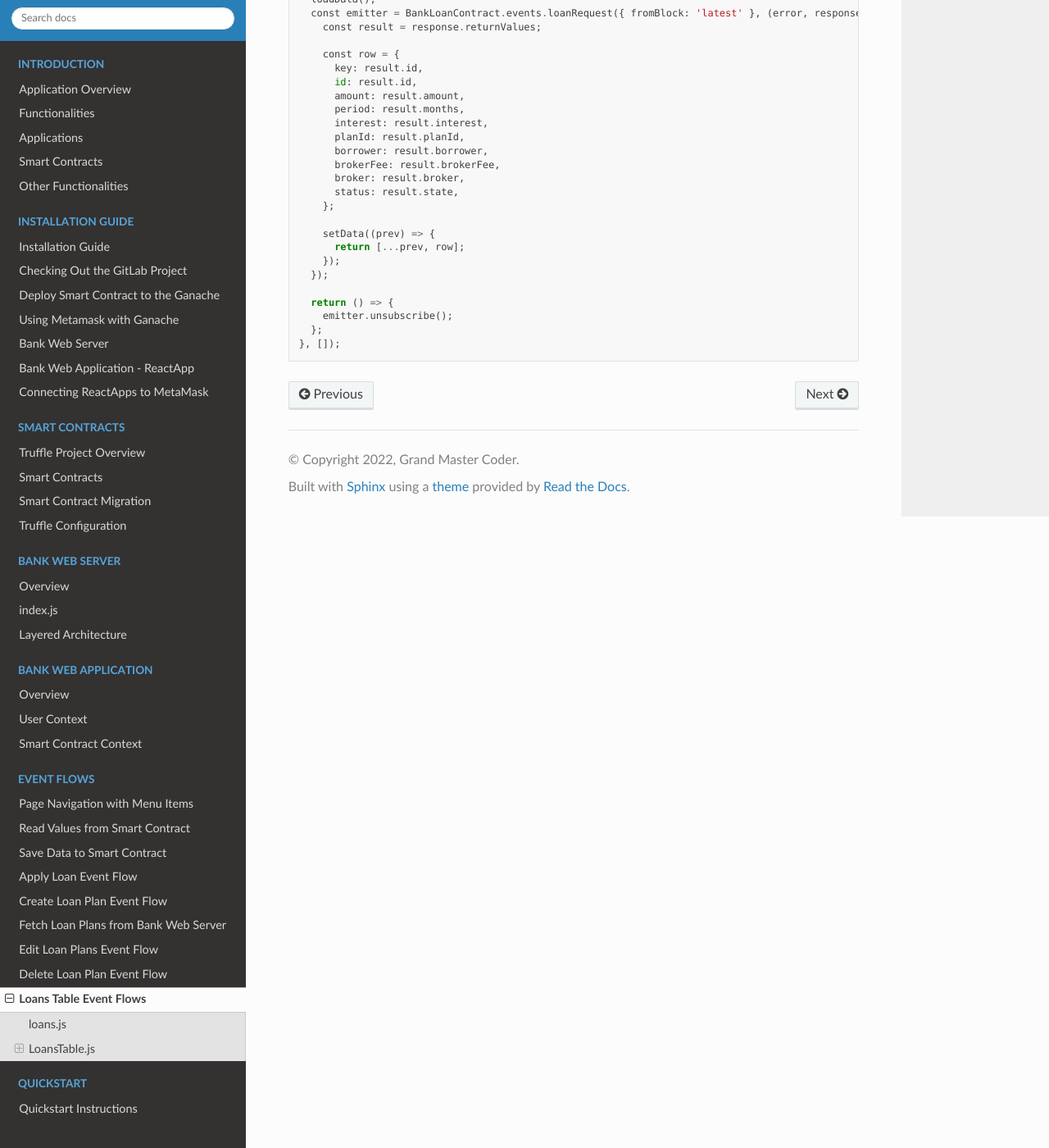
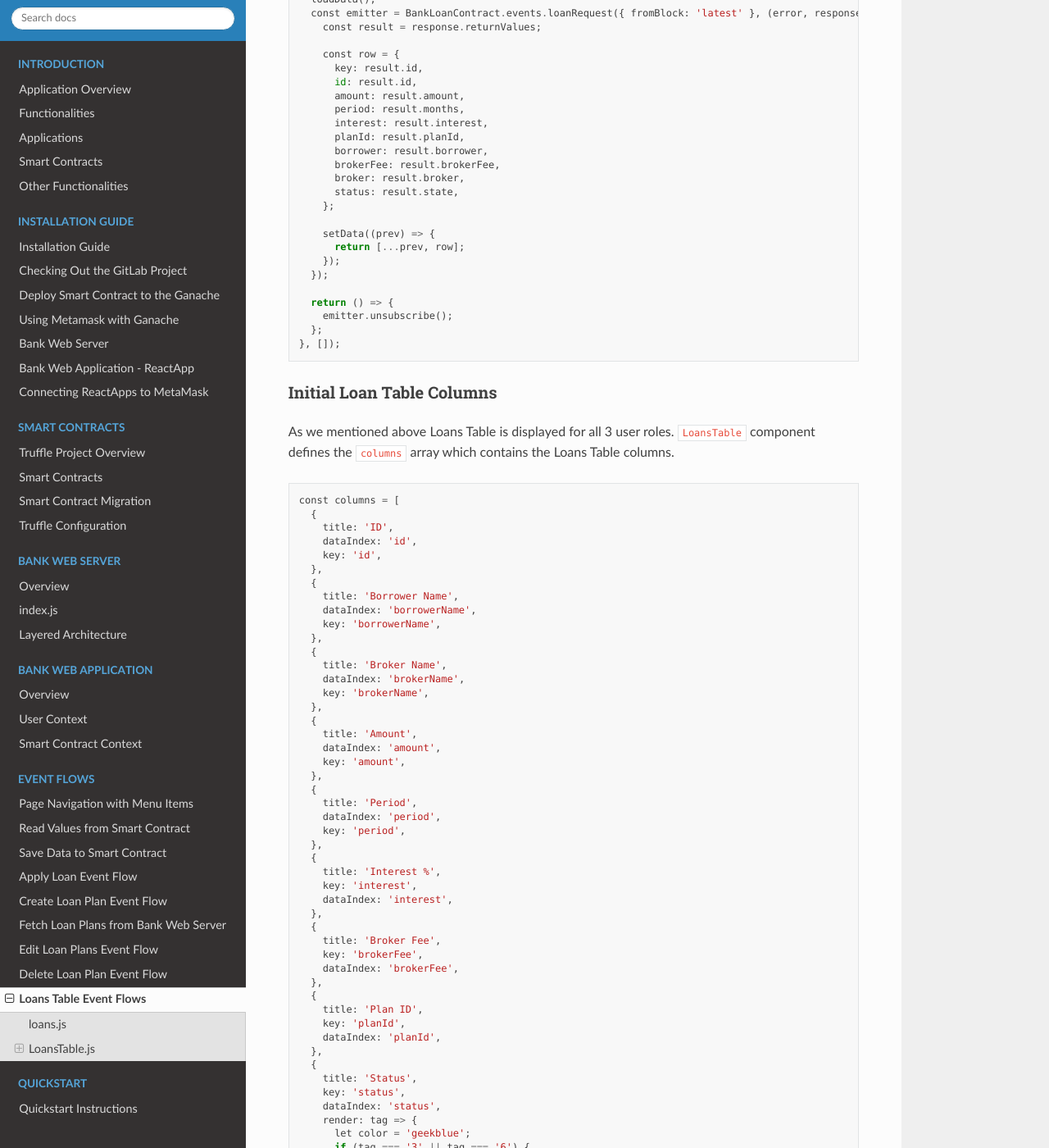
Before and after one commit to NivedithaKarthikeyan/LandregistryApp, a Sphinx documentation site: the page built from docs/source/eventFlow/loans.rst, in a window 1280 px wide and 1400 px high, scrolled down 7766 px. Shown: the whole window at 82% size. Built offline with Sphinx 7.4.7 and the Read the Docs theme 2.0.0, drawn with Linux system fonts in a browser that asks for light colours; some of the changed text lies outside the part shown.

Commit message:
Loan table doc

```diff
--- a/docs/source/blockchain/smartContracts.rst
+++ b/docs/source/blockchain/smartContracts.rst
@@ -163,7 +163,7 @@ User - This struct holds user attributes. ::
     struct User{
         uint id;
         string socialSecurityId; // each property has an unique social security id
-        address userAddress;
+        address walletAddress;
         string name;
         Role role;
         bool isBankApproved;
@@ -171,7 +171,7 @@ User - This struct holds user attributes. ::
 
 * ``id`` - System assigned id for the user. This is an incremental number.
 * ``socialSecurityId`` - Social security number.
-* ``userAddress`` - User wallet account address (from Ganache or other blockchain).
+* ``walletAddress`` - User wallet account address (from Ganache or other blockchain).
 * ``name`` - User name.
 * ``role`` - User role (BROKER, BORROWER).
 * ``isBankApproved`` - Whether Bank ratifies the user.
--- a/docs/source/eventFlow/loans.rst
+++ b/docs/source/eventFlow/loans.rst
@@ -325,3 +325,107 @@ Complete ``useEffect`` hook script. ::
       emitter.unsubscribe();
     };
   }, []);
+
+Initial Loan Table Columns
+~~~~~~~~~~~~~~~~~~~~~~~~~~
+
+As we mentioned above Loans Table is displayed for all 3 user roles.
+``LoansTable`` component defines the ``columns`` array which contains the Loans Table columns. ::
+
+  const columns = [
+    {
+      title: 'ID',
+      dataIndex: 'id',
+      key: 'id',
+    },
+    {
+      title: 'Borrower Name',
+      dataIndex: 'borrowerName',
+      key: 'borrowerName',
+    },
+    {
+      title: 'Broker Name',
+      dataIndex: 'brokerName',
+      key: 'brokerName',
+    },
+    {
+      title: 'Amount',
+      dataIndex: 'amount',
+      key: 'amount',
+    },
+    {
+      title: 'Period',
+      dataIndex: 'period',
+      key: 'period',
+    },
+    {
+      title: 'Interest %',
+      key: 'interest',
+      dataIndex: 'interest',
+    },
+    {
+      title: 'Broker Fee',
+      key: 'brokerFee',
+      dataIndex: 'brokerFee',
+    },
+    {
+      title: 'Plan ID',
+      key: 'planId',
+      dataIndex: 'planId',
+    },
+    {
+      title: 'Status',
+      key: 'status',
+      dataIndex: 'status',
+      render: tag => {
+        let color = 'geekblue';
+        if (tag === '3' || tag === '6') {
+          color = 'red';
+        } else if (tag === '2' || tag === '5') {
+          color = 'green';
+        }
+        return (
+          <Tag color={color} key={tag}>
+            {state[tag]}
+          </Tag>
+        );
+      },
+    },
+  ];
+
+All columns objects have following properties.
+
+* ``title`` - Column name.
+* ``dataIndex`` - Loan object property to disply in the column.
+* ``key`` - Unique identifier for the column.
+
+``Status`` column has ``render`` property to do a conditional rendering. ::
+
+  render: tag => {
+    let color = 'geekblue';
+    if (tag === '3' || tag === '6') {
+      color = 'red';
+    } else if (tag === '2' || tag === '5') {
+      color = 'green';
+    }
+    return (
+      <Tag color={color} key={tag}>
+        {state[tag]}
+      </Tag>
+    );
+  },
+
+This ``Status`` column displays the Loan state using ``Tag`` Ant design component and change the color of the ``Tag`` according to
+the ``loanState`` value.
+
+Initial Loan Table view for ``Borrower``.
+
+.. figure:: ../images/borrower_loan_row.png
+
+Initial Loan Table view for ``Bank``.
+
+.. figure:: ../images/bank_loan_row.png
+
+Initial Loan Table view for ``Broker``.
+
+.. figure:: ../images/broker_loan_row.png
```
Also changed, not shown: other parts of docs/source/eventFlow/loans.rst (+3 -3 lines), docs/source/images/bank_loan_row.png (added), docs/source/images/borrower_loan_row.png (added), docs/source/images/broker_loan_row.png (added), 5 other files.
